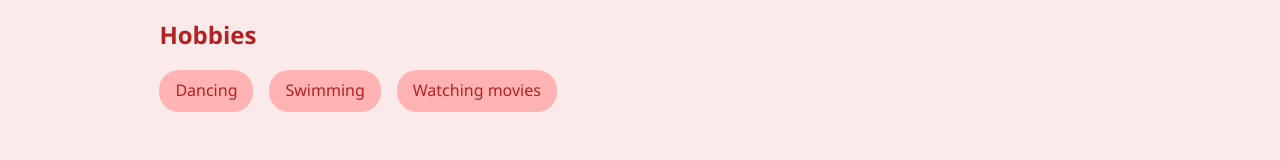
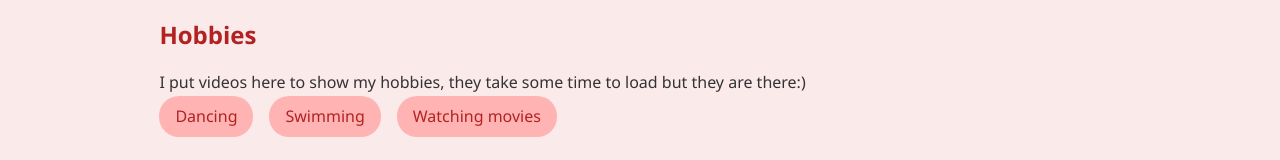
Before and after one commit to evabirungi/evabirungi.github.io, a plain HTML site: page index.html in a window 1280 px wide. Shown: the part 896-1056 px from the top of the page. Drawn offline with Linux system fonts and the light colour scheme.

Commit message:
Update index.html

```diff
--- a/index.html
+++ b/index.html
@@ -247,6 +247,7 @@
 
         <section id="hobbies">
             <h2>Hobbies</h2>
+            <p>I put videos here to show my hobbies, they take some time to load but they are there:)</p>
             <ul class="hobbies-list">
                 <li class="hobby-item">
                     Dancing
```
